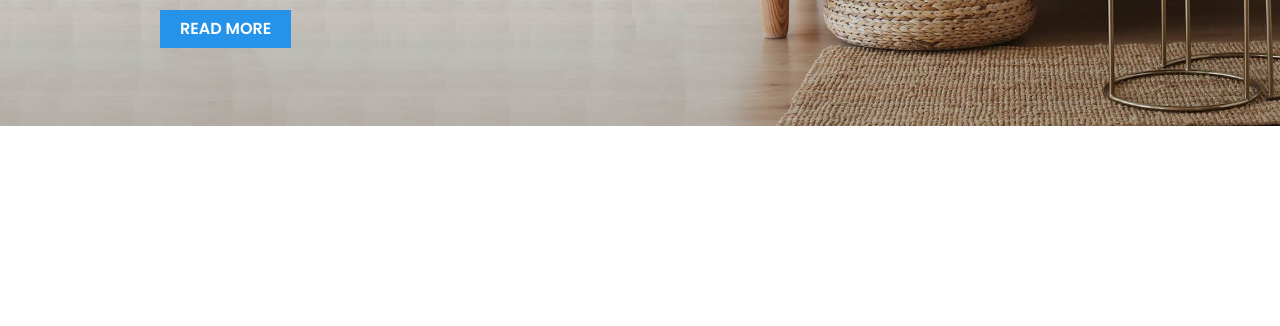
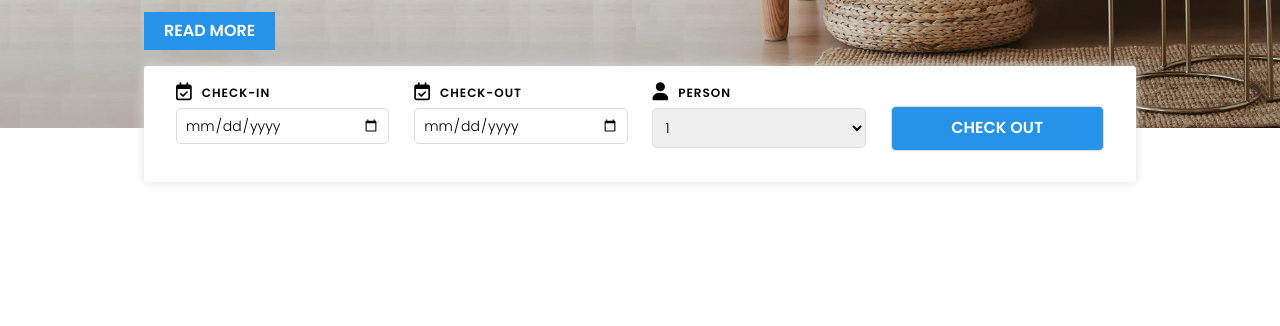
Before and after one commit to MAbdurahman/sass-tulip-park, a website: page index.html in a window 1280 px wide. Shown: the part 474-800 px from the top of the page. Drawn offline with nearby package versions, Linux system fonts and the light colour scheme.

Commit message:
Complete basic structure and styles for checkout area

```diff
--- a/index.html
+++ b/index.html
@@ -86,6 +86,39 @@
     </div>
 </section>
 
+<!--checkout area-->
+<section id="checkout_area">
+    <div class="content">
+        <form action="" class="inner_checkout inner">
+            <div class="child_checkout">
+                <i class="far fa-calendar-check"></i>
+                <h5>Check-In</h5>
+                <input type="date">
+            </div>
+            <div class="child_checkout">
+                <i class="far fa-calendar-check"></i>
+                <h5>Check-Out</h5>
+                <input type="date">
+            </div>
+            <div class="child_checkout">
+                <i class="fas fa-user"></i>
+                <h5>Person</h5>
+                <select name="" id="">
+                    <option value="">1</option>
+                    <option value="">2</option>
+                    <option value="">3</option>
+                    <option value="">4</option>
+                    <option value="">5</option>
+                    <option value="">6</option>
+                </select>
+            </div>
+            <div class="child_checkout">
+                <input type="submit" value="Check Out">
+            </div>
+        </form>
+    </div>
+</section>
+
 
 <!-- jquery scripts -->
 <script src="./js/jquery-3.4.1.min.js"></script>
--- /dev/null
+++ b/scss/_checkout-area.scss
@@ -0,0 +1,33 @@
+/*=============================================
+          _checkout-area.scss
+================================================*/
+#checkout_area{
+  position: relative;
+  margin-top: -65px;
+  .inner_checkout{
+    background: $clr-white;
+    padding: 16px 32px;
+    box-shadow: $box-shadow;
+    border-radius: 3px;
+  }
+  .child_checkout{
+    flex-basis: 23%;
+    i{
+      float: left;
+      padding-right: 10px;
+/*      padding-top: 6px;*/
+      padding-bottom: 8px;
+      font-size: 18px;
+    }
+    h5{
+      color: $clr-black;
+      font-size: 12px;
+      margin: 0 0 5px;
+      padding-top: 4px;
+    }
+    input[type="submit"]{
+      margin-top: 24px;
+      padding: 12px;
+    }
+  }
+}
--- a/scss/_utilities.scss
+++ b/scss/_utilities.scss
@@ -1,12 +1,12 @@
-
 /*=============================================
           _utiliites.scss
 ================================================*/
-*, *::after, *::before{
+*, *::after, *::before {
   box-sizing: border-box;
   margin: 0;
   padding: 0;
 }
+
 $ff-primary: 'Poppins', sans-serif;
 $ff-secondary: 'Playfair Display', serif;
 
@@ -21,7 +21,9 @@ $padding-sm: 15px 0;
 
 $letter-spacing: 1px;
 
-body{
+$box-shadow: 0 0 10px #ddd;
+
+body {
   // font-size: 16px;
   // font-family: $primaryFont;
   // font-weight: 300;
@@ -31,7 +33,8 @@ body{
     weight: 300;
   }
 }
-h1, h2, h3, h4, h5, h6{
+
+h1, h2, h3, h4, h5, h6 {
   font: {
     family: $ff-secondary;
     weight: 700;
@@ -40,39 +43,48 @@ h1, h2, h3, h4, h5, h6{
   line-height: 1.2em;
   letter-spacing: $letter-spacing;
 }
-h2{
+
+h2 {
   font-size: 75px;
-  strong{
+
+  strong {
     color: $clr-primary;
   }
 }
-h3{
+
+h3 {
   font-size: 35px;
-  strong{
+
+  strong {
     color: $clr-primary;
   }
 }
-h4{
+
+h4 {
   text-transform: uppercase;
   font: {
     family: $ff-primary;
     size: 18px;
   }
-  strong{
+
+  strong {
     color: $clr-primary;
   }
 }
-h5{
+
+h5 {
   text-transform: uppercase;
   font: {
     family: $ff-primary;
-    size: 22px;
+    size: 16px;
   }
-  strong{
+
+  strong {
     color: $clr-primary;
   }
 }
-p{
+
+p {
   font: {
     family: $ff-primary;
     weight: 300;
@@ -80,44 +92,53 @@ p{
   margin: $margin-sm;
   letter-spacing: $letter-spacing;
 }
-a{
+
+a {
   transition: 0.5s;
   text-decoration: none;
 }
-img{
+
+img {
   max-width: 100%;
   height: auto;
 }
-.content{
+
+input, select {
+  padding: 8px;
+  width: 100%;
+  border: 1px solid #ddd;
+  border-radius: 5px;
+}
+
+.content {
   width: 100%;
   max-width: 992px;
   margin: 0 auto;
-  padding-left: 16px;
-  padding-right: 16px;
+  /*  padding-left: 16px;
+    padding-right: 16px;*/
 }
-.inner{
-  //display: -webkit-box;
-  //display: -ms-flexbox;
-  //display: flex;
-  //-webkit-box-pack: justify;
-  //-ms-flex-pack: justify;
-  //justify-content: space-between;
+
+.inner {
   display: flex;
   justify-content: space-between;
 
 }
-.center{
+
+.center {
   text-align: center;
 }
-.ul{
+
+.ul {
   margin: 0;
   padding: 0;
   list-style: none;
-  li{
+
+  li {
     display: inline-block;
   }
 }
-.btn{
+
+.btn, input[type="submit"] {
   background: $clr-primary;
   color: $clr-white;
   display: inline-block;
@@ -133,7 +154,8 @@ img{
     decoration: none;
     transform: uppercase;
   }
-  &:hover{
+
+  &:hover {
     background: $clr-black;
   }
 }
--- a/scss/main.scss
+++ b/scss/main.scss
@@ -10,8 +10,9 @@
 //**************** hero area ****************//
 @import 'hero-area';
 
+//**************** checkout area ****************//
+@import 'checkout-area';
 //**************** utilities ****************//
 //**************** utilities ****************//
 //**************** utilities ****************//
 //**************** utilities ****************//
-//**************** utilities ****************//
```
Also changed, not shown: css/main.css.
